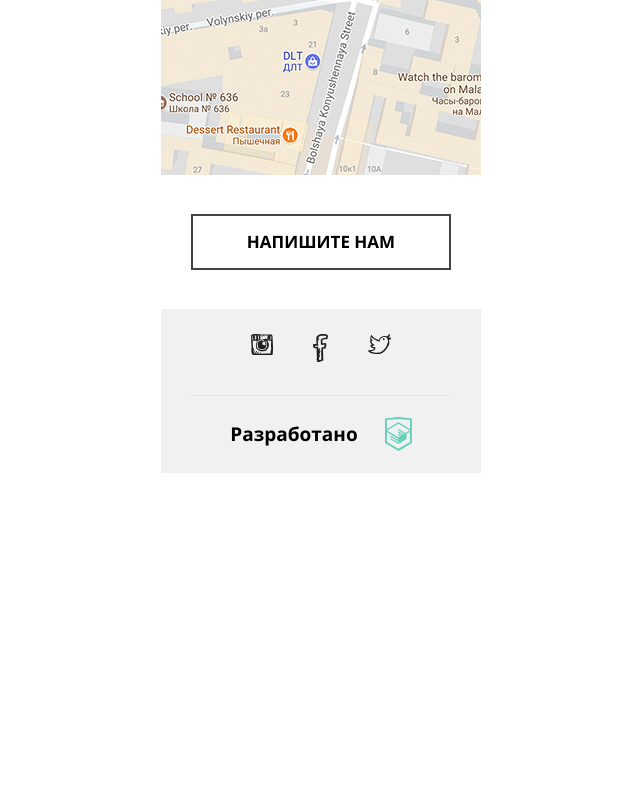
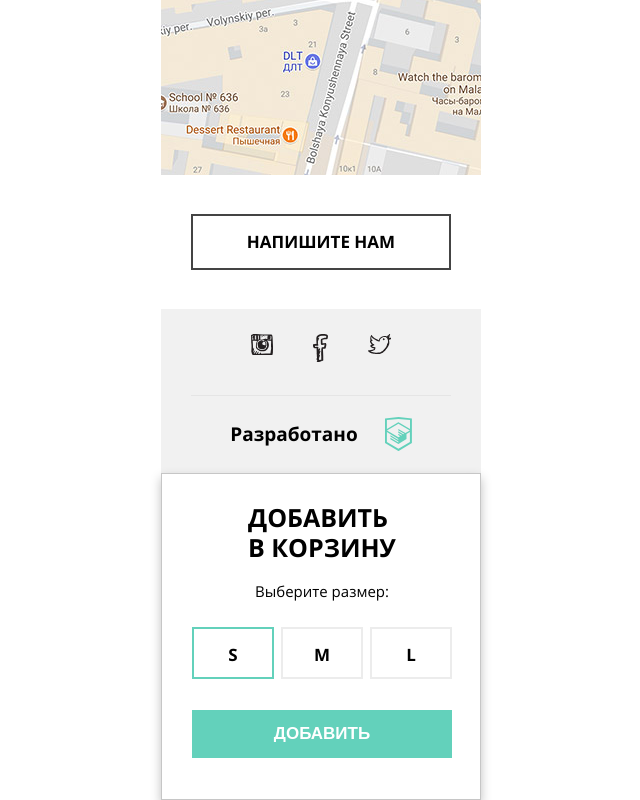
Before and after one commit to Zarin417/167715-mishka-20, a plain HTML site: page source/index.html in a window 1280 px wide. Shown: the part 3505-4305 px from the top of the page, without its empty margins (319-959 px from the left). Before the commit the page ends 3978 px from the top, so only its background shows below. Drawn offline with nearby package versions, Linux system fonts and the light colour scheme; files that its build step writes are made by us from their sources.

Commit message:
Добавляет стили модального окна

```diff
--- a/source/index.html
+++ b/source/index.html
@@ -257,25 +257,27 @@
 <!--  Модальное окно  -->
 <section class="page__modal modal">
   <div class="modal__container">
-    <h2 class="modal__title">Добавить в корзину</h2>
+    <h2 class="modal__title">
+      Добавить<br>
+      в корзину
+    </h2>
+    <p class="modal__description">Выберите размер:</p>
 
     <form class="modal_form sizes" action="https://echo.htmlacademy.ru" method="post">
-      <p class="sizes__title">Выберите размер:</p>
-
       <ul class="sizes__list">
         <li class="sizes__item">
+          <input class="visually-hidden" type="radio" id="small" name="size" value="small" checked>
           <label class="sizes__label" for="small">S</label>
-          <input class="visually-hidden" type="radio" id="small" name="size" value="small" checked>
         </li>
 
         <li class="sizes__item">
+          <input class="visually-hidden" type="radio" id="medium" name="size" value="medium">
           <label class="sizes__label" for="medium">M</label>
-          <input class="visually-hidden" type="radio" id="medium" name="size" value="medium">
         </li>
 
         <li class="sizes__item">
+          <input class="visually-hidden" type="radio" id="large" name="size" value="large">
           <label class="sizes__label" for="large">L</label>
-          <input class="visually-hidden" type="radio" id="large" name="size" value="large">
         </li>
       </ul>
 
--- a/source/sass/blocks/modal.scss
+++ b/source/sass/blocks/modal.scss
@@ -1,4 +1,33 @@
 .modal {
-  display: none;
   width: 320px;
+
+  border: 1px solid $modal-grey;
+  box-shadow: 0 5px 10px rgba(0, 1, 1, 0.25);
 }
+
+.modal__container {
+  display: flex;
+  flex-direction: column;
+  align-items: center;
+
+  width: 320px;
+  padding-top: 28px;
+  padding-right: 30px;
+  padding-left: 30px;
+}
+
+.modal__title {
+  margin: 0;
+  margin-bottom: 14px;
+
+  font-size: 25px;
+  line-height: 30px;
+  text-transform: uppercase;
+}
+
+.modal__description {
+  margin: 0;
+  margin-bottom: 21px;
+
+  line-height: 30px;
+}
--- /dev/null
+++ b/source/sass/blocks/sizes.scss
@@ -0,0 +1,44 @@
+.sizes__list {
+  display: flex;
+  flex-wrap: wrap;
+
+  margin: 0;
+  margin-bottom: 31px;
+  padding: 0;
+  list-style: none;
+}
+
+.sizes__item:not(:last-child) {
+  margin-right: 7px;
+}
+
+.sizes__label {
+  display: block;
+
+  width: 82px;
+  height: 52px;
+  padding-top: 18px;
+  padding-bottom: 18px;
+
+  font-size: 17px;
+  font-weight: bold;
+  line-height: 16px;
+  text-align: center;
+
+  border: 2px solid rgba($graphite, 0.1);
+}
+
+.sizes__item input:checked + .sizes__label {
+  border: 2px solid $mint;
+}
+
+.sizes__button {
+  margin-bottom: 41px;
+
+  line-height: 16px;
+  color: $white;
+
+  background-color: $mint;
+  border: none;
+  cursor: pointer;
+}
--- a/source/sass/global/global.scss
+++ b/source/sass/global/global.scss
@@ -1,10 +1,10 @@
 *,
 *::before,
 *::after {
-  box-sizing: border-box;   // border-box как модель расчетов для всего сайта
+  box-sizing: border-box;   //  border-box как модель расчетов для всего проекта
 }
 
-.visually-hidden {
+.visually-hidden {      //  прячем доступно
   position: absolute;
   width: 1px;
   height: 1px;
--- a/source/sass/global/variables.scss
+++ b/source/sass/global/variables.scss
@@ -11,3 +11,4 @@ $graphite: #444444;
 $shadow: #ececec;
 $shadow-footer: #e5e5e5;
 $light-grey: #f1f1f1;
+$modal-grey: #c6c6c6;
--- a/source/sass/style.scss
+++ b/source/sass/style.scss
@@ -1,8 +1,9 @@
+@import "global/global.scss";
+@import "global/fonts.scss";
 @import "global/variables.scss";
-@import "global/fonts.scss";
-@import "global/global.scss";
 
 //Blocks
+@import "blocks/button.scss";
 @import "blocks/page.scss";
 @import "blocks/page-header.scss";
 @import "blocks/main-nav.scss";
@@ -16,7 +17,6 @@
 @import "blocks/categories.scss";
 @import "blocks/product-hit.scss";
 @import "blocks/arguments.scss";
-@import "blocks/button.scss";
 @import "blocks/about-us";
 @import "blocks/reviews.scss";
 @import "blocks/contacts-section.scss";
@@ -35,3 +35,4 @@
 @import "blocks/full-name-list.scss";
 @import "blocks/phone-list.scss";
 @import "blocks/email-list.scss";
+@import "blocks/sizes.scss";
```
Also changed, not shown: source/catalog.html (+8 -6 lines).
